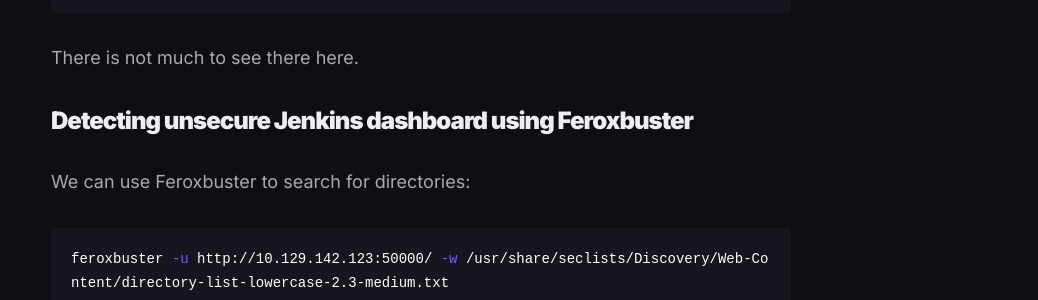
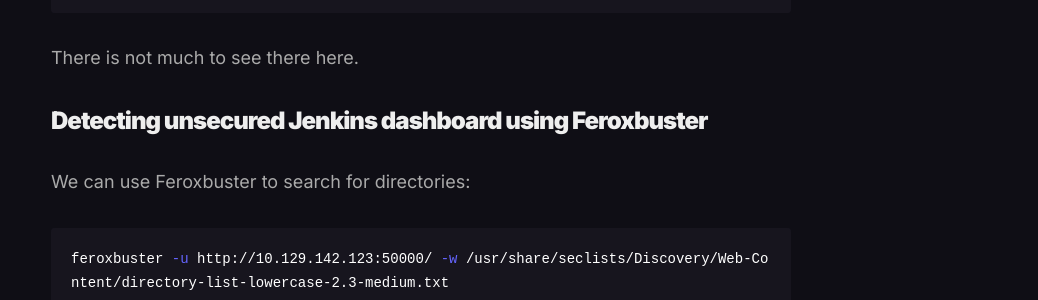
Before and after one commit to Vorkharium/vorkharium.github.io, a Jekyll site: the page built from _posts/2024-11-08-HTB-Jeeves-Write-up.md, in a window 1280 px wide and 900 px high, scrolled down 2670 px. Shown: the part 154-454 px from the top of the window, without its empty margins (229-1267 px from the left). Built offline with Jekyll 4.4.1, drawn with Linux system fonts in a browser that asks for light colours.

Commit message:
Update 2024-11-08-HTB-Jeeves-Write-up.md

````diff
--- a/_posts/2024-11-08-HTB-Jeeves-Write-up.md
+++ b/_posts/2024-11-08-HTB-Jeeves-Write-up.md
@@ -11,7 +11,7 @@
 - [Enumeration](#enumeration)
   - [Nmap](#nmap)
   - [Web Enumeration](#web-enumeration)
-  - [Detecting unsecured Jenkins dashboard using Feroxbuster](#detecting-unsecure-jenkins-dashboard-using-feroxbuster)
+  - [Detecting unsecured Jenkins dashboard using Feroxbuster](#detecting-unsecured-jenkins-dashboard-using-feroxbuster)
 - [Foothold](#foothold)
   - [Access as user kohsuke using Groovy Reverse Shell on Jenkins](#access-as-user-kohsuke-using-groovy-reverse-shell-on-jenkins)
 - [Privilege Escalation](#privilege-escalation)
@@ -74,7 +74,7 @@
 http://10.129.142.123:50000
 ```
 There is not much to see there here.
-### Detecting unsecure Jenkins dashboard using Feroxbuster
+### Detecting unsecured Jenkins dashboard using Feroxbuster
 We can use Feroxbuster to search for directories:
 ```shell
 feroxbuster -u http://10.129.142.123:50000/ -w /usr/share/seclists/Discovery/Web-Content/directory-list-lowercase-2.3-medium.txt
````
